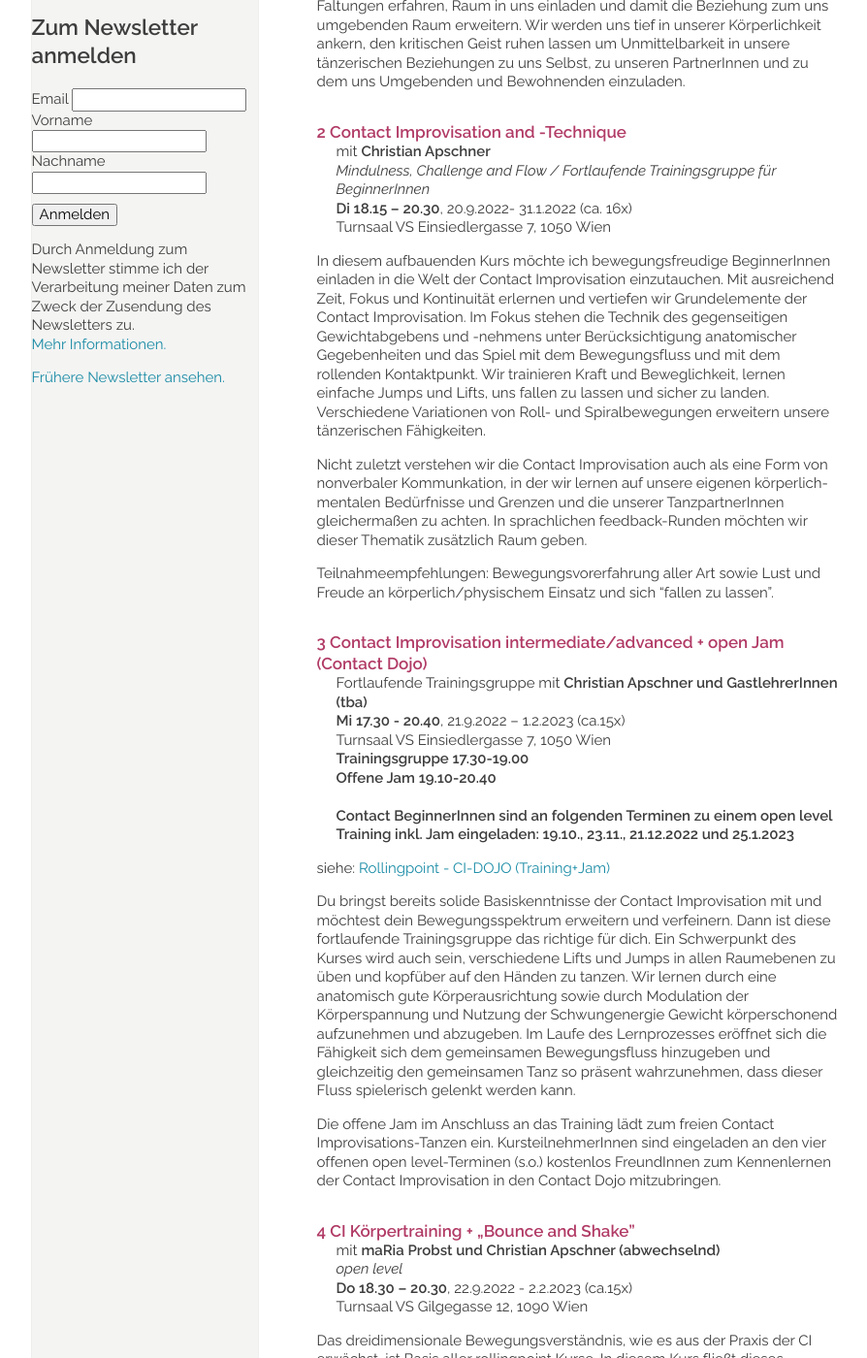
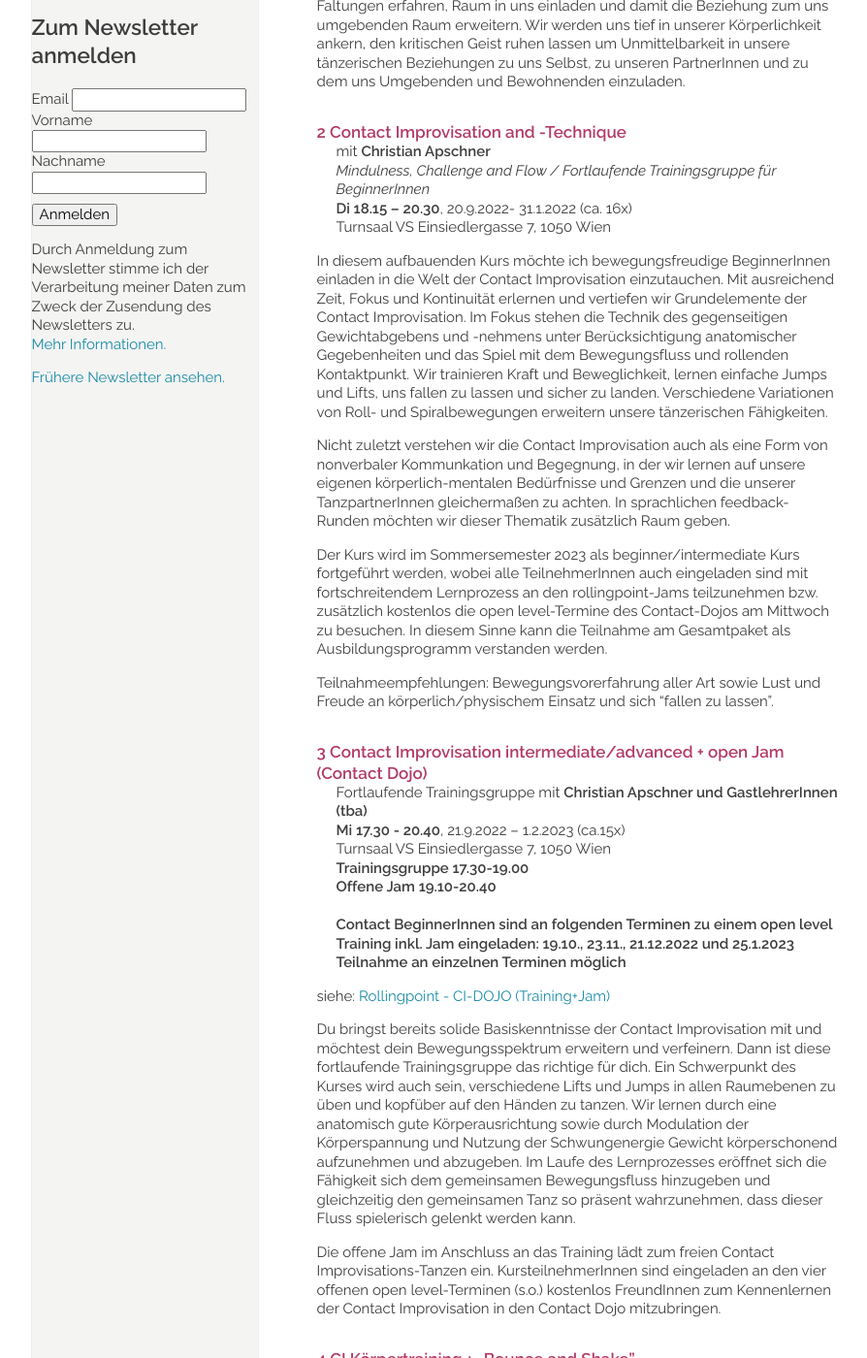
Before and after one commit to manulari/rollingpointat, a Jekyll site: the page built from _pages_de/kurse.md, in a window 1280 px wide and 1400 px high, scrolled down 877 px. Shown: the whole window at 97% size, without its empty margins (152-1046 px from the left). Built offline with Jekyll 4.4.1, drawn with Linux system fonts in a browser that asks for light colours; comment, search, counter and statistics services are not loaded.

Commit message:
Update page (de) “kurse”

```diff
--- a/_pages_de/kurse.md
+++ b/_pages_de/kurse.md
@@ -42,9 +42,11 @@ mit **Christian Apschner**\
 **Di 18.15 – 20.30**, 20.9.2022- 31.1.2022 (ca. 16x)\
 Turnsaal VS Einsiedlergasse 7, 1050 Wien
 
-In diesem aufbauenden Kurs möchte ich bewegungsfreudige BeginnerInnen einladen in die Welt der Contact Improvisation einzutauchen. Mit ausreichend Zeit, Fokus und Kontinuität erlernen und vertiefen wir Grundelemente der Contact Improvisation. Im Fokus stehen die Technik des gegenseitigen Gewichtabgebens und -nehmens unter Berücksichtigung anatomischer Gegebenheiten und das Spiel mit dem Bewegungsfluss und mit dem rollenden Kontaktpunkt. Wir trainieren Kraft und Beweglichkeit, lernen einfache Jumps und Lifts, uns fallen zu lassen und sicher zu landen. Verschiedene Variationen von Roll- und Spiralbewegungen erweitern unsere tänzerischen Fähigkeiten.
+In diesem aufbauenden Kurs möchte ich bewegungsfreudige BeginnerInnen einladen in die Welt der Contact Improvisation einzutauchen. Mit ausreichend Zeit, Fokus und Kontinuität erlernen und vertiefen wir Grundelemente der Contact Improvisation. Im Fokus stehen die Technik des gegenseitigen Gewichtabgebens und -nehmens unter Berücksichtigung anatomischer Gegebenheiten und das Spiel mit dem Bewegungsfluss und rollenden Kontaktpunkt. Wir trainieren Kraft und Beweglichkeit, lernen einfache Jumps und Lifts, uns fallen zu lassen und sicher zu landen. Verschiedene Variationen von Roll- und Spiralbewegungen erweitern unsere tänzerischen Fähigkeiten.
 
-Nicht zuletzt verstehen wir die Contact Improvisation auch als eine Form von nonverbaler Kommunkation, in der wir lernen auf unsere eigenen körperlich-mentalen Bedürfnisse und Grenzen und die unserer TanzpartnerInnen gleichermaßen zu achten. In sprachlichen feedback-Runden möchten wir dieser Thematik zusätzlich Raum geben.
+Nicht zuletzt verstehen wir die Contact Improvisation auch als eine Form von nonverbaler Kommunkation und Begegnung, in der wir lernen auf unsere eigenen körperlich-mentalen Bedürfnisse und Grenzen und die unserer TanzpartnerInnen gleichermaßen zu achten. In sprachlichen feedback-Runden möchten wir dieser Thematik zusätzlich Raum geben.
+
+Der Kurs wird im Sommersemester 2023 als beginner/intermediate Kurs fortgeführt werden, wobei alle TeilnehmerInnen auch eingeladen sind mit fortschreitendem Lernprozess an den rollingpoint-Jams teilzunehmen bzw. zusätzlich kostenlos die open level-Termine des Contact-Dojos am Mittwoch zu besuchen. In diesem Sinne kann die Teilnahme am Gesamtpaket als Ausbildungsprogramm verstanden werden.
 
 Teilnahmeempfehlungen: Bewegungsvorerfahrung aller Art sowie Lust und Freude an körperlich/physischem Einsatz und sich "fallen zu lassen".
 
@@ -58,7 +60,8 @@ Turnsaal VS Einsiedlergasse 7, 1050 Wien\
 **Trainingsgruppe 17.30-19.00**\
 **Offene Jam 19.10-20.40**\
 \
-**Contact BeginnerInnen sind an folgenden Terminen zu einem open level Training inkl. Jam eingeladen: 19.10., 23.11., 21.12.2022 und 25.1.2023**
+**Contact BeginnerInnen sind an folgenden Terminen zu einem open level Training inkl. Jam eingeladen: 19.10., 23.11., 21.12.2022 und 25.1.2023**\
+**Teilnahme an einzelnen Terminen möglich**
 
 siehe: [Rollingpoint - CI-DOJO (Training+Jam)](/dojo)
 
```
